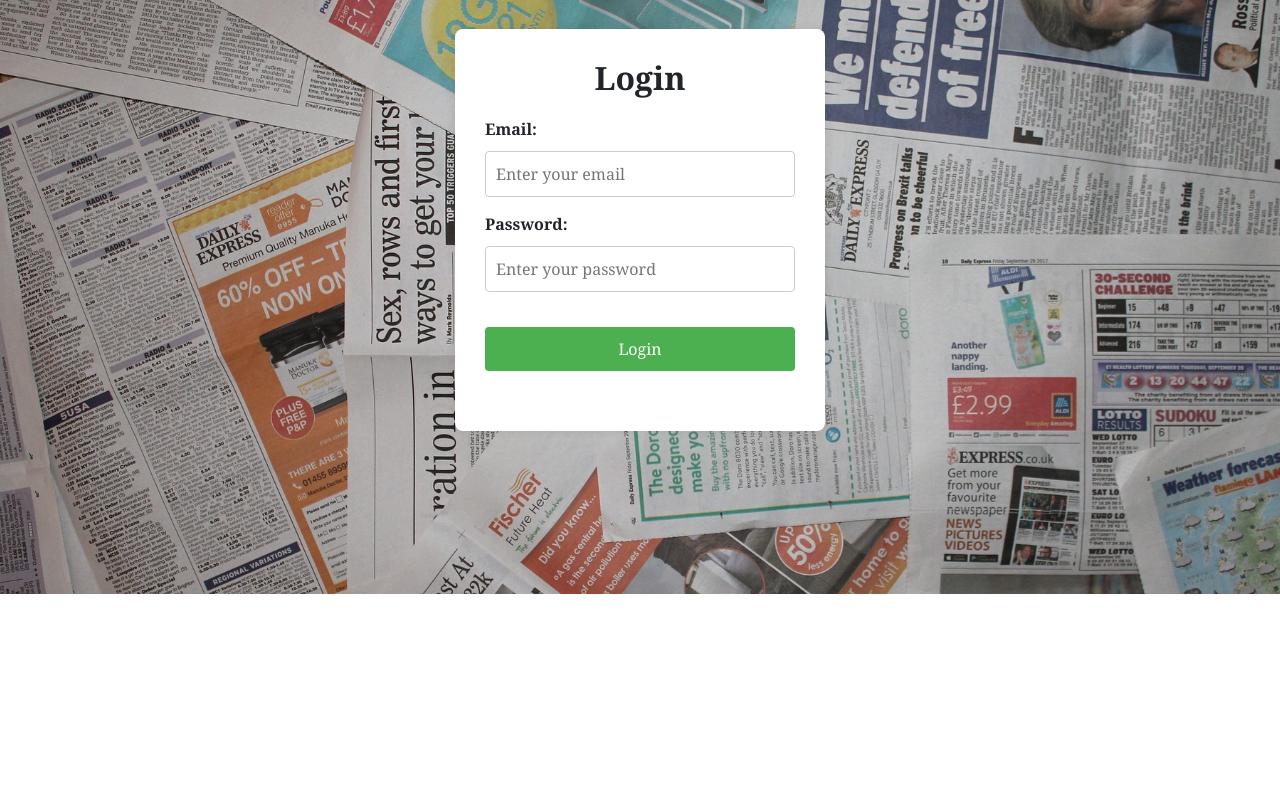
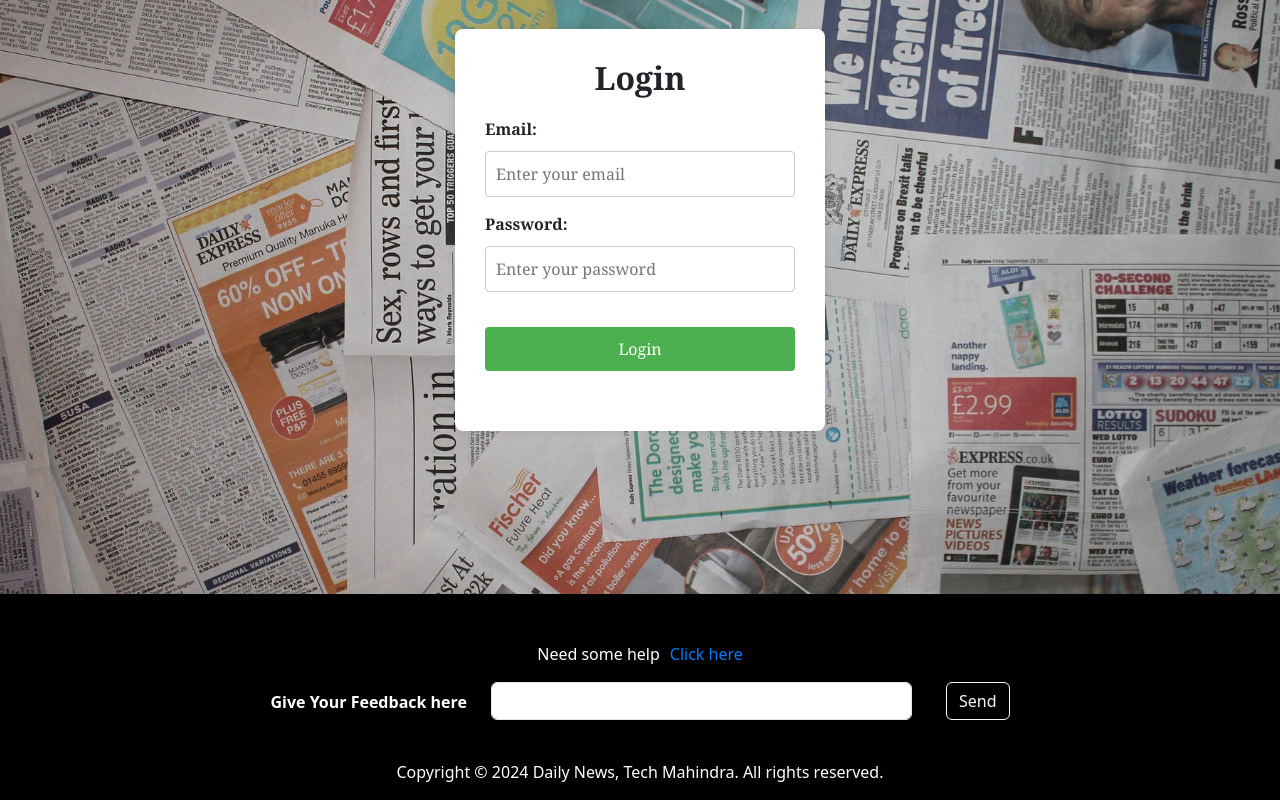
Before and after one commit to ank2911/News_App, a React (Create React App) app in the folder DailyNews-Frontend/: page /login in a window 1280 px wide. Shown: the part 196-996 px from the top of the page. Before the commit the page ends 800 px from the top, so only its background shows below. Built offline with nearby package versions, Linux system fonts and the light colour scheme.

Commit message:
Footer added

```diff
--- a/DailyNews-Frontend/src/App.js
+++ b/DailyNews-Frontend/src/App.js
@@ -7,6 +7,7 @@ import Login from './components/Login'
 import Register from './components/Register'
 import AuthProvider from './context/AuthContext';
 import SubscriptionPage from './components/SubscriptionPage';
+import Footer from './components/Footer';
 
 function App() {
 
@@ -23,9 +24,10 @@ function App() {
             <Route path='/register' element={<Register/>} />
             <Route path='/subscribe' element={<SubscriptionPage />} />
           </Routes>
+          <Footer />
       </Router>
+
     </AuthProvider>
-
     </>
   );
 }
--- a/DailyNews-Frontend/src/common/App_Header.js
+++ b/DailyNews-Frontend/src/common/App_Header.js
@@ -35,9 +35,9 @@ function App_Header() {
               <li className="nav-item">
                 <Link className="nav-link" to="/news">News</Link>
               </li>
-              <li className="nav-item">
+              {/* <li className="nav-item">
                 <Link className="nav-link" to="/about">About</Link>
-              </li>
+              </li> */}
              {
               auth.isAuthenticated && (
                 <div className='navbar-link'>
--- a/DailyNews-Frontend/src/components/About.js
+++ b/DailyNews-Frontend/src/components/About.js
@@ -18,13 +18,6 @@ const About = () => {
         </div>
 
       </div>
-
-      {/* Footer */}
-      <footer className="footer bg-dark text-light">
-        <div className="container text-center">
-          <p>Copyright © 2024 Daily News, Tech Mahindra. All rights reserved.</p>
-        </div>
-      </footer>
     </div>
   );
 };
--- /dev/null
+++ b/DailyNews-Frontend/src/components/Footer.js
@@ -0,0 +1,59 @@
+import React from "react";
+import "../styles/Footer.css";
+import { NavLink } from "react-bootstrap";
+import { Link } from "react-router-dom";
+function Footer() {
+  const dateObject = new Date();
+  const currentYear = dateObject.getFullYear();
+  return (
+    <div>
+      <footer
+        className="text-center text-white"
+        style={{ backgroundColor: "#000000" }}
+      >
+        <div className="container p-5 pb-0">
+          <p>
+            Need some help
+            <Link to="/about" className="help-link">
+              Click here
+            </Link>
+          </p>
+          <section className="">
+            <form action="">
+              <div className="row d-flex justify-content-center">
+                <div className="col-auto">
+                  <p className="pt-2">
+                    <strong>Give Your Feedback here</strong>
+                  </p>
+                </div>
+
+                <div className="col-md-5 col-12">
+                  <div className="form-outline form-white mb-4">
+                    <input
+                      type="email"
+                      id="form5Example2"
+                      className="form-control"
+                    />
+                  </div>
+                </div>
+
+                <div className="col-auto">
+                  <button type="submit" className="btn btn-outline-light mb-4">
+                    Send
+                  </button>
+                </div>
+              </div>
+            </form>
+          </section>
+        </div>
+
+        <div className="text-center p-3">
+          Copyright © {currentYear} Daily News, Tech Mahindra. All rights
+          reserved.
+        </div>
+      </footer>
+    </div>
+  );
+}
+
+export default Footer;
--- a/DailyNews-Frontend/src/components/News_Body.js
+++ b/DailyNews-Frontend/src/components/News_Body.js
@@ -51,7 +51,7 @@ function News_Body() {
             </Form>
           </Col> */}
 
-          <Col xs={1} md={2}>
+          {/* <Col xs={1} md={2}>
             <DropdownButton title="Select Country" onSelect={handleCountrySelect} variant='success'>
               <Dropdown.Item eventKey="in"> <b>India</b> </Dropdown.Item>
               <Dropdown.Item eventKey="us"> <b>United States</b> </Dropdown.Item>
@@ -60,16 +60,16 @@ function News_Body() {
               <Dropdown.Item eventKey="cn"> <b>China</b> </Dropdown.Item>
               <Dropdown.Item eventKey="br"> <b>Brazil</b> </Dropdown.Item>
             </DropdownButton>
-          </Col>
+          </Col> */}
 
-          <Col xs={1} md={2}>
-            {/* <DropdownButton title="Newsletter" onSelect={handleCountrySelect} variant='success'>
+          {/* <Col xs={1} md={2}>
+            <DropdownButton title="Newsletter" onSelect={handleCountrySelect} variant='success'>
               <Dropdown.Item eventKey="in"> <b>Online</b> </Dropdown.Item>
               <Dropdown.Item eventKey="us"> <b>Hard Copy</b> </Dropdown.Item>
               <Dropdown.Item eventKey="au"> <b>Both Online & Hard Copy</b> </Dropdown.Item>
-            </DropdownButton> */}
+            </DropdownButton>
             <CustomDropdown />
-          </Col>
+          </Col> */}
         </Row>
 
 
--- /dev/null
+++ b/DailyNews-Frontend/src/styles/Footer.css
@@ -0,0 +1,6 @@
+.help-link{
+    margin-left: 10px;
+    text-decoration: none;
+    color: #007bff ;
+    cursor: pointer;
+}
```
